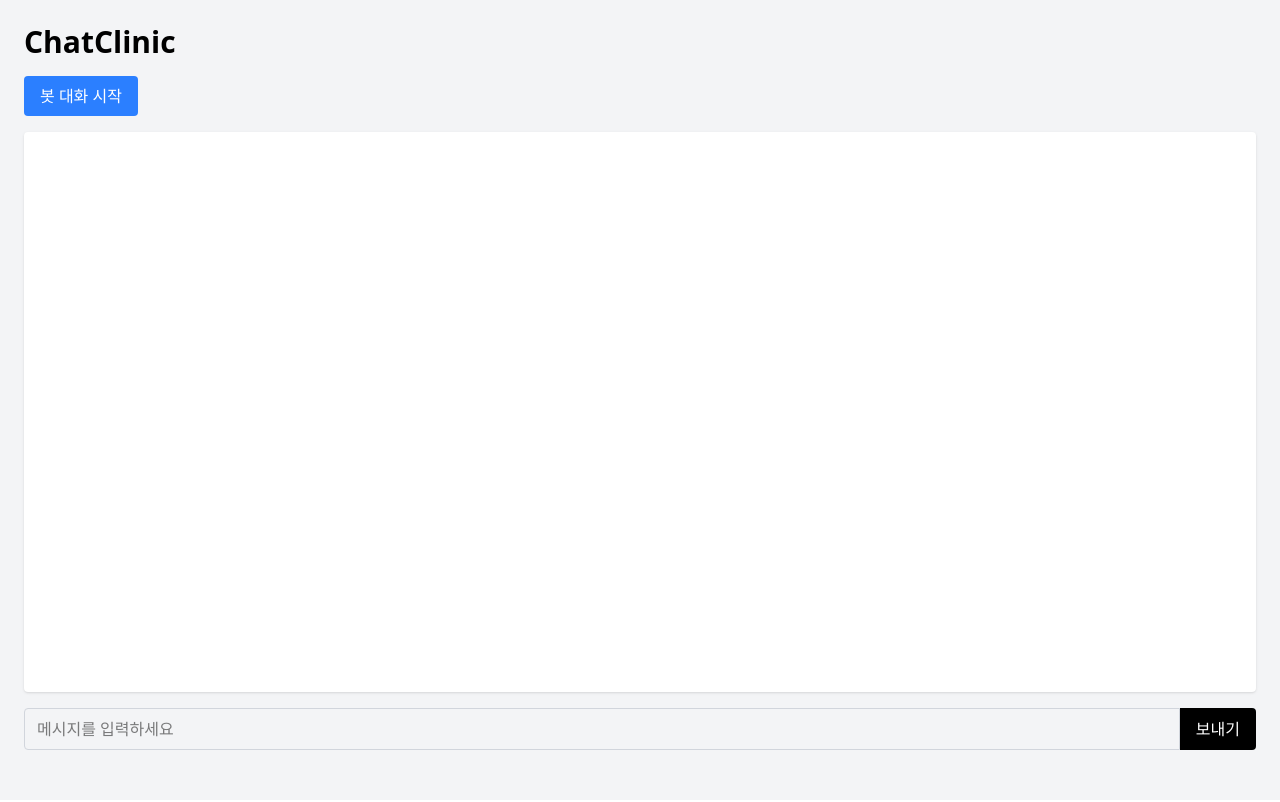
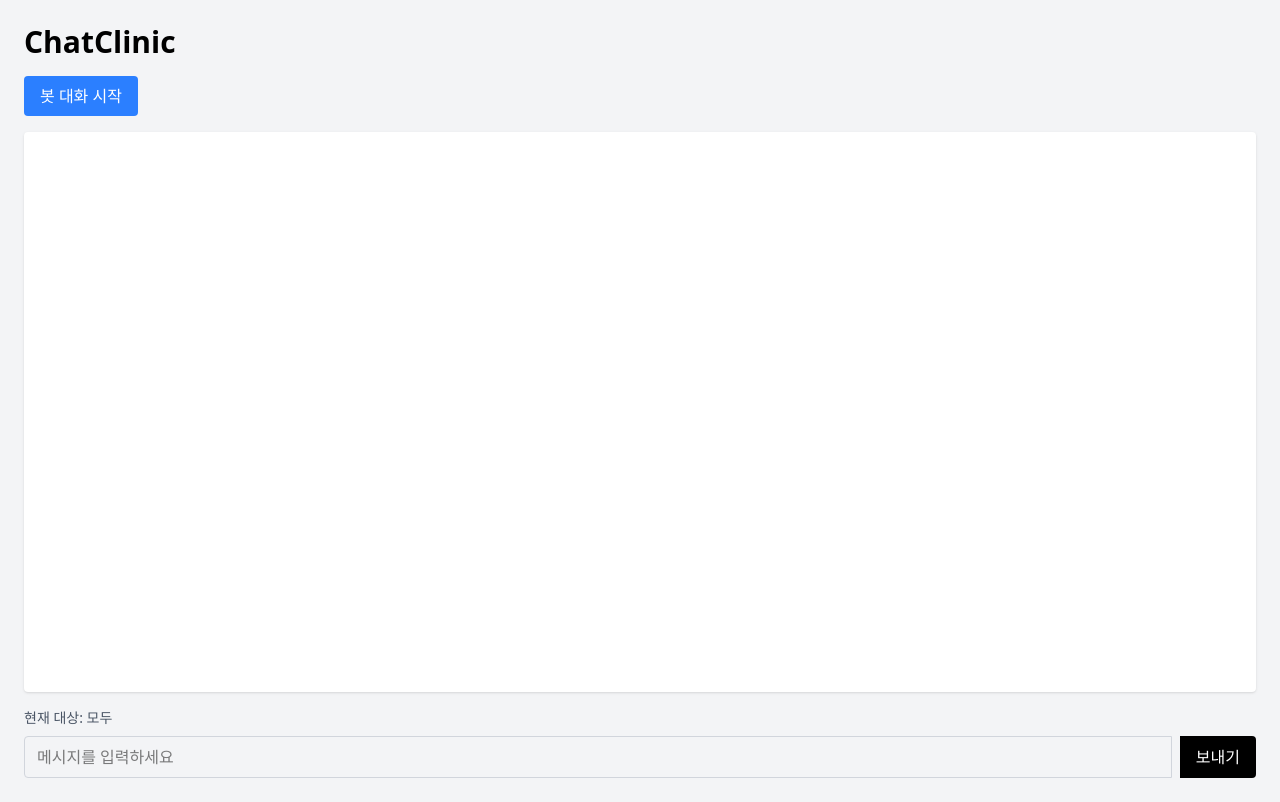
Before and after one commit to lovelytori/chatclinic, a SvelteKit app in the folder client/: page / in a window 1280 px wide. Built offline with nearby package versions, Linux system fonts and the light colour scheme.

Commit message:
@접두어 기반 타겟팅 및 UX 개선 완료

```diff
--- a/client/src/components/InputBox.svelte
+++ b/client/src/components/InputBox.svelte
@@ -1,5 +1,6 @@
 
 <script lang="ts">
+  export let message: string;
   import { createEventDispatcher } from 'svelte';
   const dispatch = createEventDispatcher();
   let input = '';
@@ -10,24 +11,38 @@
     input = '';
     dispatch('send', { message: messageToSend });
   }
+
+  function handleInput(e: Event) {
+    const value = (e.target as HTMLInputElement).value;
+    dispatch('inputChange', value);
+  }
+
+  function handleKeyDown(e: KeyboardEvent) {
+    if (e.key === 'Enter' && !e.shiftKey) {
+      e.preventDefault();
+
+      dispatch('send', { message }); // 대화 전송
+    }
+  }
 </script>
 
 <div class="flex">
+  <form
+  class="flex gap-2 w-full"
+  on:submit|preventDefault={() => dispatch('send', { message })}
+>
   <input
     class="flex-1 border border-gray-300 rounded-l px-3 py-2"
     placeholder="메시지를 입력하세요"
-    bind:value={input}
-    on:keydown={(e) => {
-      if (e.key === 'Enter') {
-        e.preventDefault();
-        handleSend();
-      }
-    }}
+    bind:value={message}
+    on:input={handleInput}
+    on:keydown={handleKeyDown}
   />
   <button
     class="bg-black text-white px-4 rounded-r"
-    on:click={handleSend}
+    on:click={() => dispatch('send', {message})}
   >
     보내기
   </button>
+  </form>
 </div>
--- a/client/src/components/MessageBubble.svelte
+++ b/client/src/components/MessageBubble.svelte
@@ -6,6 +6,7 @@
 
   const isUser = sender === 'user';
   const isMonday = sender === 'monday';
+  const avatar = isUser ? '👤' : sender === 'monday' ? '😎' : '🤖';
 
   const bubbleStyle = isUser
     ? 'bg-gray-300 text-black self-end'
@@ -16,7 +17,7 @@
 
 <div class={`flex ${isUser ? 'justify-end' : 'justify-start'} mb-2`}>
   <div class={`rounded-xl p-3 shadow-md max-w-[75%] ${bubbleStyle}`}>
-    <p class="text-xs font-semibold mb-1">{senderLabel}</p>
+    <p class="text-xs font-semibold mb-1">{avatar} {senderLabel}</p>
     <p class="whitespace-pre-wrap">{message}</p>
   </div>
 </div>
--- a/client/src/routes/+page.svelte
+++ b/client/src/routes/+page.svelte
@@ -6,6 +6,8 @@
     import type { ChatMessage, Sender } from '$lib/types';
 
     let chatLog: ChatMessage[] = [];
+    let typing: 'monday' | 'gaebot' | null = null;
+    let target: 'monday' | 'gaebot' | 'both' = 'both';
 
     function appendToChat(sender: Sender, message: string) {
       chatLog = [...chatLog, {
@@ -36,31 +38,80 @@
         const inputMessage = !last || last.sender === currentBot
           ? '...'
           : last.message;
-
+        typing = currentBot;
         const reply = await callBot(currentBot, inputMessage);
         appendToChat(currentBot, reply);
+        typing = null;
         await delay(1000);
         currentBot = currentBot === 'monday' ? 'gaebot' : 'monday';
       }
     }
 
     async function handleSend(event: CustomEvent) {
-      const message = event.detail.message;
+      const fullMessage = event.detail.message;
+      const { target, content } = parseTarget(fullMessage);
 
-      appendToChat('user', message);
+      appendToChat('user', content);
+      message = getMessagePrefix(target);
 
       try {
-        const [mondayRes, gaebotRes] = await Promise.all([
-          callBot('monday', message),
-          callBot('gaebot', message),
-        ]);
+        if (target === 'monday') {
+      typing = 'monday';
+      const mondayRes = await callBot('monday', content);
+      appendToChat('monday', mondayRes);
+    } else if (target === 'gaebot') {
+      typing = 'gaebot';
+      const gaebotRes = await callBot('gaebot', content);
+      appendToChat('gaebot', gaebotRes);
+    } else if (target === 'both') {
+      typing = 'monday';
+      const mondayRes = await callBot('monday', content);
+      appendToChat('monday', mondayRes);
 
-        appendToChat('monday', mondayRes);
-        appendToChat('gaebot', gaebotRes);
+      typing = 'gaebot';
+      const gaebotRes = await callBot('gaebot', content);
+      appendToChat('gaebot', gaebotRes);
+    }
+
+    typing = null;
+
+
       } catch (err) {
         console.error('API 에러:', err);
+        typing = null;
       }
     }
+
+    function parseTarget(message: string): {
+  target: 'monday' | 'gaebot' | 'both',
+  content: string
+} {
+  if (message.startsWith('@개봇')) {
+    return { target: 'gaebot', content: message.replace('@개봇', '').trim() };
+  }
+  if (message.startsWith('@먼데이')) {
+    return { target: 'monday', content: message.replace('@먼데이', '').trim() };
+  }
+  if (message.startsWith('@all')) {
+    return { target: 'both', content: message.replace('@all', '').trim() };
+  }
+
+  // 아무 접두어도 없으면 기본은 둘 다
+  return { target: 'both', content: message.trim() };
+}
+
+let message = '';
+function updateMessage(val: string) {
+  message = val;
+  target = parseTarget(val).target;
+}
+function getMessagePrefix(target: 'monday' | 'gaebot' | 'both') {
+  return target === 'monday' ? '@먼데이 '
+       : target === 'gaebot' ? '@개봇 '
+       : target === 'both' ? ''
+       : '';
+}
+
   </script>
 
   <div class="min-h-screen bg-gray-100 p-6">
@@ -69,5 +120,13 @@
       봇 대화 시작
     </button>
     <ChatWindow {chatLog} />
-    <InputBox on:send={handleSend} />
+    {#if typing}
+    <p class="text-sm text-gray-500 mb-2">
+        {typing === 'monday' ? '먼데이' : '개봇'}이 입력 중...
+    </p>
+    {/if}
+    <p class="text-sm mb-2 text-gray-600">
+        현재 대상: {target === 'both' ? '모두' : target === 'monday' ? '먼데이' : '개봇'}
+    </p>
+    <InputBox {message} on:inputChange={(e) => updateMessage(e.detail)} on:send={handleSend} />
   </div>
```
Also changed, not shown: 1 other file (tests, documents, lock files or other folders).
